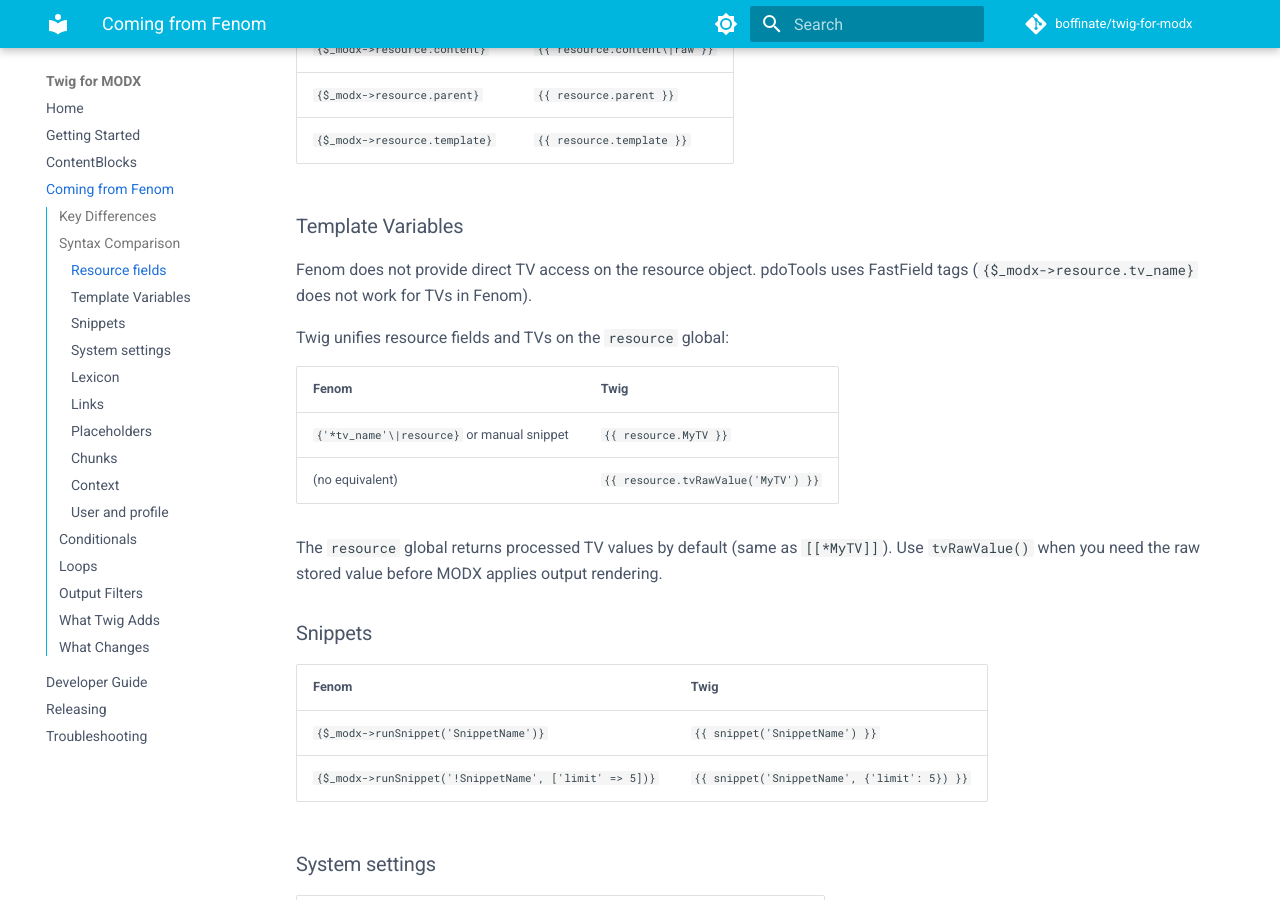
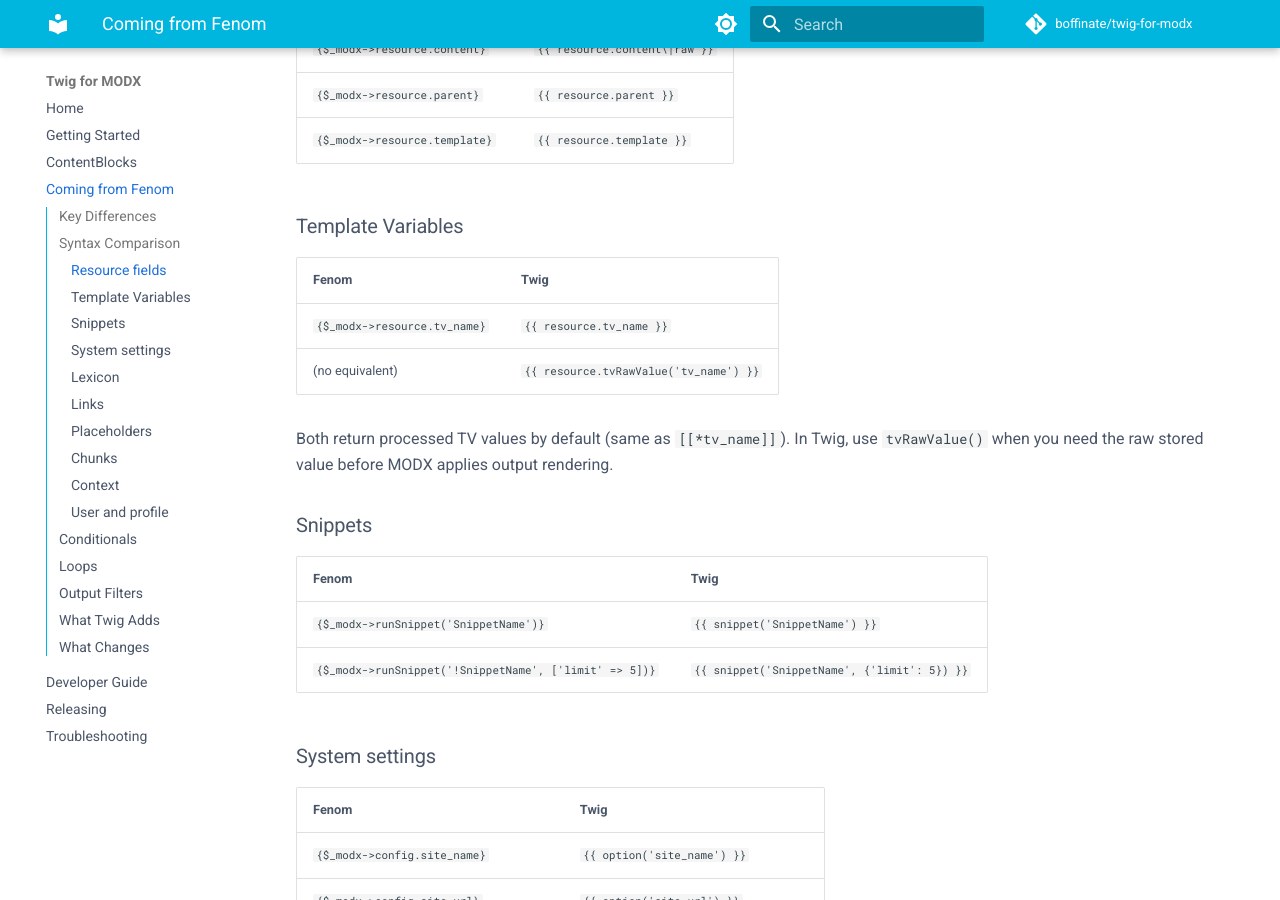
Before and after one commit to boffinate/twig-for-modx, an MkDocs documentation site: the page built from docs/coming-from-fenom.md, in a window 1280 px wide and 900 px high, scrolled down 707 px. Built offline with MkDocs 1.6.1 and Material for MkDocs 9.7.7, drawn with Linux system fonts in a browser that asks for light colours; comment, search, counter and statistics services are not loaded.

Commit message:
Fix TV comparison in Fenom migration guide
Fenom does support direct TV access via {$_modx->resource.tv_name}.

```diff
--- a/docs/coming-from-fenom.md
+++ b/docs/coming-from-fenom.md
@@ -23,16 +23,12 @@ If you have been using pdoTools' Fenom syntax (`{$_modx->...}`, `{$_pls}`, etc.)
 
 ### Template Variables
 
-Fenom does not provide direct TV access on the resource object. pdoTools uses FastField tags (`{$_modx->resource.tv_name}` does not work for TVs in Fenom).
-
-Twig unifies resource fields and TVs on the `resource` global:
-
 | Fenom | Twig |
 |-------|------|
-| `{'*tv_name'\|resource}` or manual snippet | `{{ resource.MyTV }}` |
-| (no equivalent) | `{{ resource.tvRawValue('MyTV') }}` |
+| `{$_modx->resource.tv_name}` | `{{ resource.tv_name }}` |
+| (no equivalent) | `{{ resource.tvRawValue('tv_name') }}` |
 
-The `resource` global returns processed TV values by default (same as `[[*MyTV]]`). Use `tvRawValue()` when you need the raw stored value before MODX applies output rendering.
+Both return processed TV values by default (same as `[[*tv_name]]`). In Twig, use `tvRawValue()` when you need the raw stored value before MODX applies output rendering.
 
 ### Snippets
 
```
